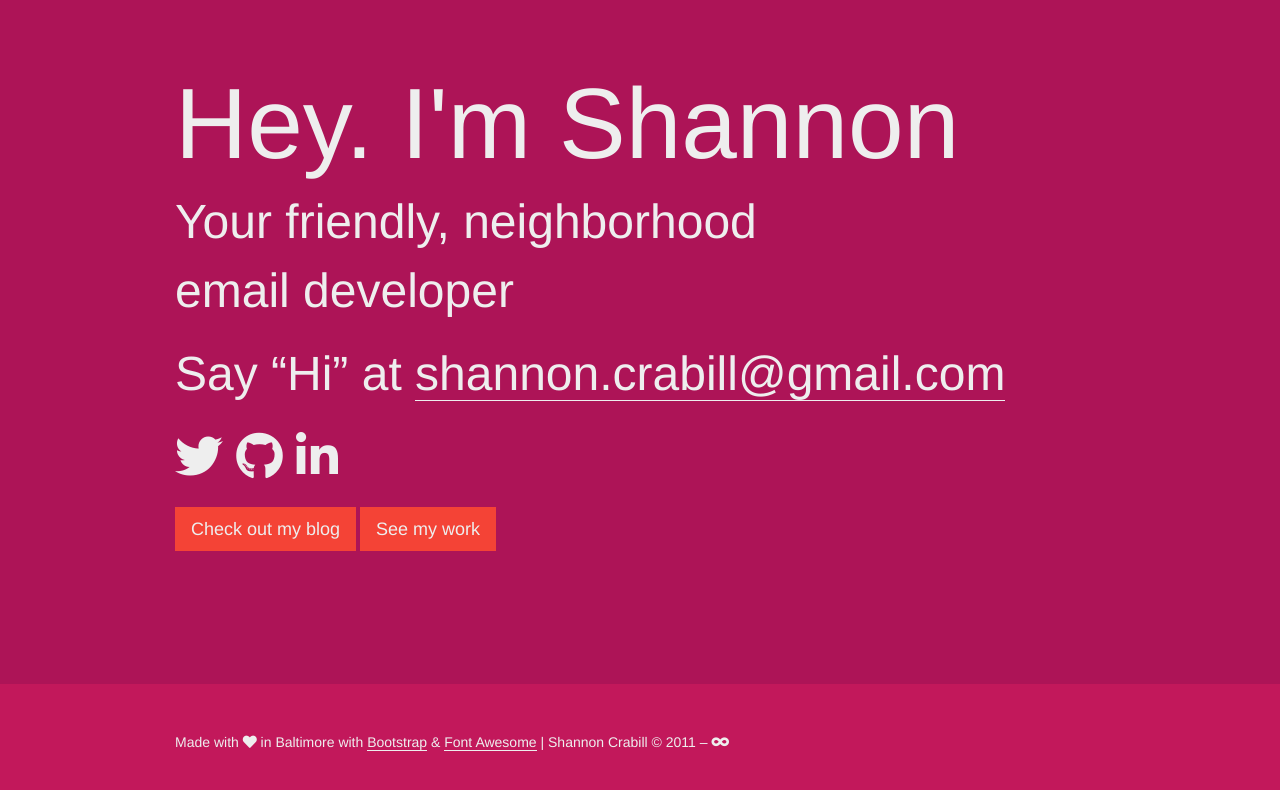
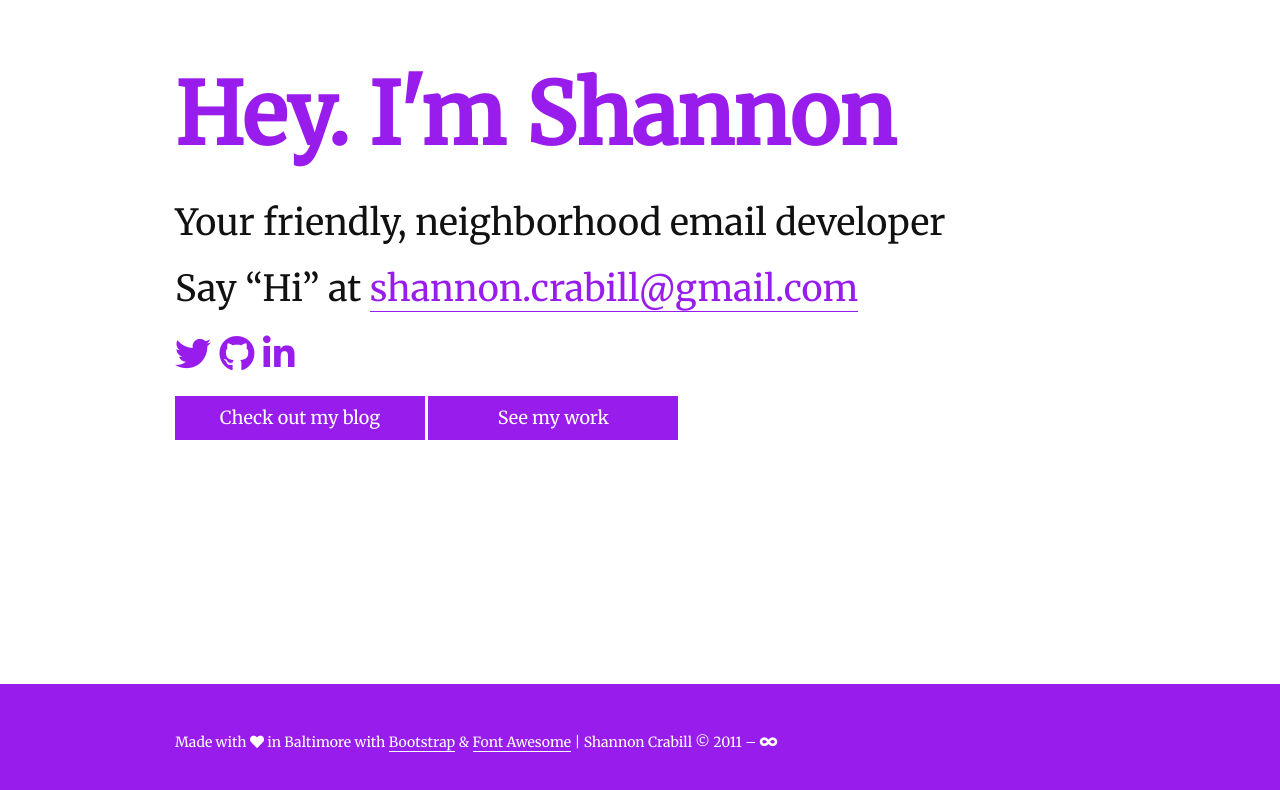
Before and after one commit to scrabill/portfolio-3.0, a plain HTML site: page index.html in a window 1280 px wide. Drawn offline with nearby package versions, Linux system fonts and the light colour scheme.

Commit message:
Changes color scheme tto white and purple

```diff
--- a/css/custom.css
+++ b/css/custom.css
@@ -1,20 +1,31 @@
 body {
-	background-color: #AD1457;
-	color: #eeeeee;
+	background-color: #ffffff;
+	color: #981ceb;
+	font-family: 'Merriweather', serif;
 }
 
 .jumbotron {
-	background-color: #AD1457;
+	background-color: #ffffff;
 	margin-bottom: 0;
 
 }
 
 .last {
-	background-color: #C2185B;
+	background-color: #981ceb;
+	color: #ffffff;
 }
 
 .jumbotron .container {
 	max-width: 960px;
+}
+
+h1 {
+	font-weight: bold;
+	margin-bottom: 35px;
+}
+
+p {
+	color: #111111;
 }
 
 @media screen and (min-width: 768px) {
@@ -40,27 +51,33 @@ body {
 /* Text */
 
 .jumbotron p {
-    	font-size: 21px;
+    	font-size: 18px;
     	font-weight: 200;
 }
 
 @media screen and (min-width: 768px) {
 
 	.jumbotron .h1, .jumbotron h1 {
-    font-size: 100px;
+    font-size: 85px;
 	}
 
 	.jumbotron p {
-	font-size: 48px;
+	font-size: 36px;
 	}
 }
 
 /* Links */
 
 a, a:visited, a:hover, a:active {
-    color: #eeeeee;
+    color: #981ceb;
     text-decoration: none;
-    border-bottom: 1px solid #eeeeee;
+    border-bottom: 1px solid #981ceb;
+}
+
+.last a, a:visited, a:hover, a:active {
+	color: #ffffff;
+	text-decoration: none;
+	border-bottom: 1px solid #ffffff;
 }
 
 a.fab {
@@ -74,9 +91,10 @@ a.fab {
 /* Button */
 
 .btn-default {
-	background-color: #F44336;
+	background-color: #981ceb;
 	border: 0;
-	color: #eeeeee;
+	color: #ffffff;
+	min-width: 250px;
 }
 
 	.btn-default:hover,
--- a/index.html
+++ b/index.html
@@ -7,7 +7,10 @@
     <meta http-equiv="X-UA-Compatible" content="IE=edge">
     <meta name="viewport" content="width=device-width, initial-scale=1">
     <!-- The above 3 meta tags *must* come first in the head; any other head content must come *after* these tags -->
-    <title>Email Developer | Shannon Crabill</title>
+    <title>Email & Front-End Developer | Shannon Crabill</title>
+
+    <!--Google Fonts-->
+    <link href="https://fonts.googleapis.com/css?family=Merriweather" rel="stylesheet">
 
     <!-- Bootstrap -->
     <link href="css/bootstrap.min.css" rel="stylesheet">
```
